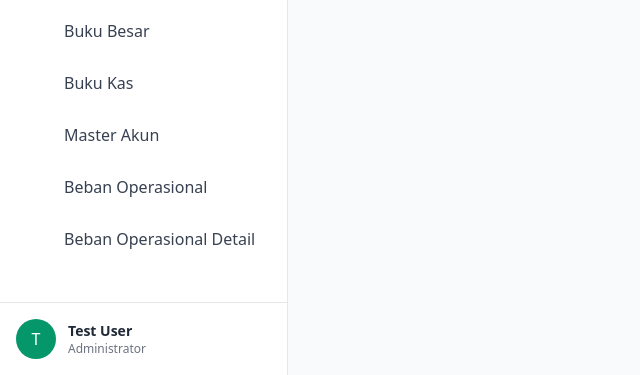
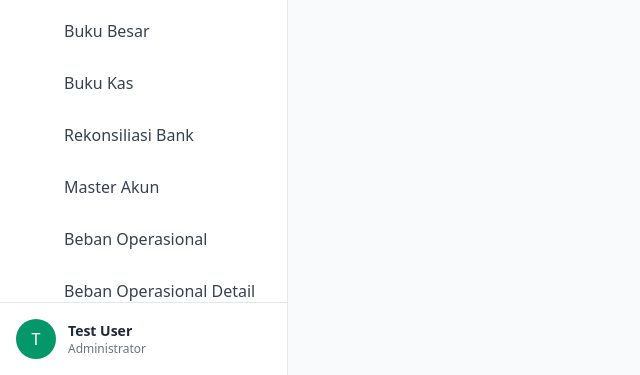
Before and after one commit to anggamuh/finance-dashboard, a Laravel app: page /upload in a window 1280 px wide. Shown: the part 590-965 px from the top of the page, without its empty margins (0-640 px from the left). Run offline with Laravel 12, Linux system fonts and the light colour scheme; a user stored in the database is signed in; data comes from the database, SQL or seed files in the repository; style sheets or scripts are compiled from the project's sources; some libraries are stand-ins or nearby versions.

Commit message:
feat(reconciliation): wire and refine resources/views/components/sidebar.blade.php

```diff
--- a/resources/views/components/sidebar.blade.php
+++ b/resources/views/components/sidebar.blade.php
@@ -112,6 +112,12 @@
             <span>Buku Kas</span>
         </a>
 
+        <a href="{{ route('reconciliation.index') }}" @click="sidebarOpen = false"
+            class="flex items-center gap-3 px-4 py-3 rounded-xl hover:bg-gray-100 dark:hover:bg-gray-800 text-gray-700 dark:text-white {{ request()->routeIs('reconciliation.*') ? 'bg-emerald-500 text-white' : '' }}">
+            <x-heroicon-o-arrows-right-left class="w-6 h-6 text-emerald-600" />
+            <span>Rekonsiliasi Bank</span>
+        </a>
+
         <a href="{{ route('accounts') }}" @click="sidebarOpen = false"
             class="flex items-center gap-3 px-4 py-3 rounded-xl hover:bg-gray-100 dark:hover:bg-gray-800 text-gray-700 dark:text-white {{ request()->routeIs('accounts') ? 'bg-emerald-500 text-white' : '' }}">
             <x-heroicon-o-rectangle-stack class="w-6 h-6 text-emerald-600" />
```
